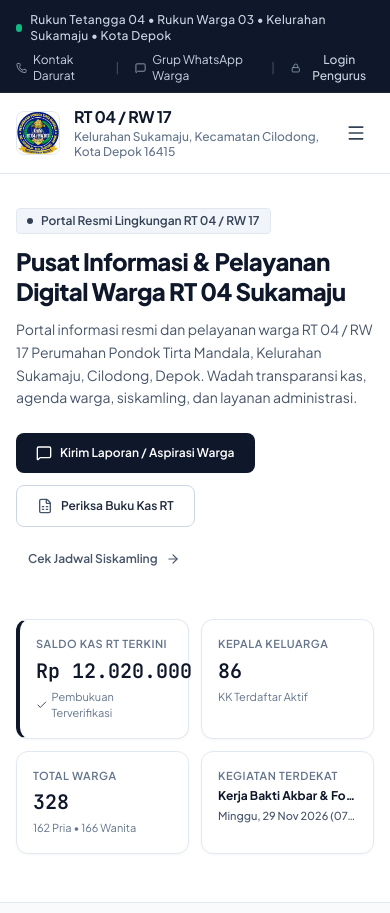
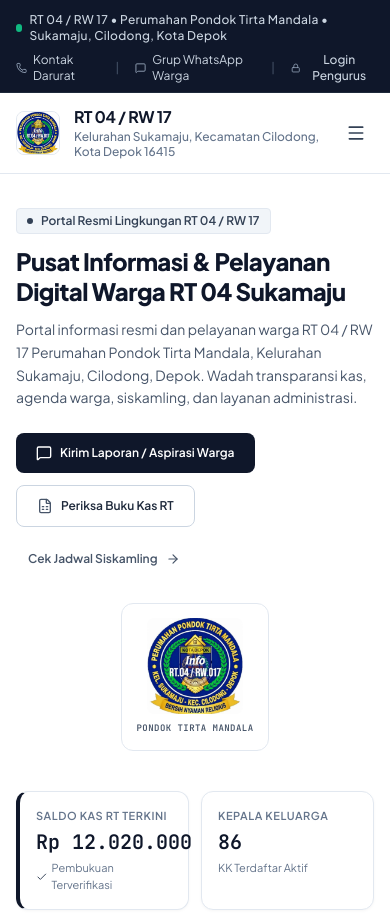
Before and after one commit to Rafifalhaki/RT04, a plain HTML site: page index.html in a window 390 px wide. Shown: the top 913 px of the page. Drawn offline with nearby package versions, Linux system fonts and the light colour scheme.

Commit message:
fix: Sempurnakan topbar RW 17, tombol kontak seksi sosial, dan logo mobile

```diff
--- a/app.js
+++ b/app.js
@@ -173,7 +173,7 @@ document.addEventListener('DOMContentLoaded', () => {
 
     const topbarInfo = document.getElementById('topbar-info');
     if (topbarInfo) {
-      topbarInfo.textContent = `Rukun Tetangga 04 • Rukun Warga 03 • Kelurahan ${info.kelurahan} • ${info.kota}`;
+      topbarInfo.textContent = `${info.namaRT} / ${info.namaRW} • ${info.perumahan || 'Pondok Tirta Mandala'} • ${info.kelurahan}, ${info.kecamatan}, ${info.kota}`;
     }
 
     const topbarWaLink = document.getElementById('topbar-wa-link');
@@ -343,7 +343,7 @@ document.addEventListener('DOMContentLoaded', () => {
 
             <div class="pt-3 mt-3 border-t border-slate-100">
               <a href="https://wa.me/${s.whatsapp}?text=${waText}" target="_blank" rel="noopener" class="w-full inline-flex items-center justify-center gap-1.5 py-1.5 px-3 bg-slate-50 hover:bg-slate-100 text-slate-700 rounded text-xs font-semibold border border-slate-200 transition-colors">
-                <i data-lucide="message-square" class="w-3.5 h-3.5"></i> Hubungi ${s.koordinator.split(' ')[0]}
+                <i data-lucide="message-square" class="w-3.5 h-3.5"></i> Hubungi WhatsApp
               </a>
             </div>
           </div>
--- a/index.html
+++ b/index.html
@@ -186,9 +186,9 @@
         </div>
 
         <!-- Emblem Logo Resmi RT 04 RW 17 -->
-        <div class="hidden md:flex flex-col items-center justify-center p-3.5 bg-white border border-slate-200 rounded-xl shrink-0 shadow-xs">
-          <img src="./assets/images/logo-rt04.jpg" alt="Logo Resmi RT 04 RW 17 Pondok Tirta Mandala" class="w-28 h-28 object-contain rounded-lg">
-          <span class="text-[9px] font-bold uppercase tracking-wider text-slate-600 mt-2 font-mono">PONDOK TIRTA MANDALA</span>
+        <div class="flex flex-col items-center justify-center p-3.5 bg-white border border-slate-200 rounded-xl shrink-0 shadow-xs self-center md:self-auto">
+          <img src="./assets/images/logo-rt04.jpg" alt="Logo Resmi RT 04 RW 17 Pondok Tirta Mandala" class="w-24 h-24 sm:w-28 sm:h-28 object-contain rounded-lg">
+          <span class="text-[9px] font-bold uppercase tracking-wider text-slate-600 mt-2 font-mono text-center">PONDOK TIRTA MANDALA</span>
         </div>
       </div>
 
```
